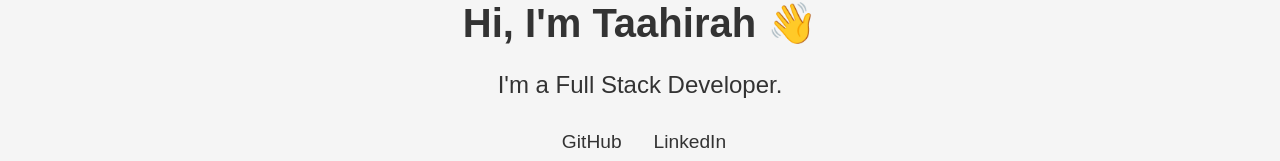
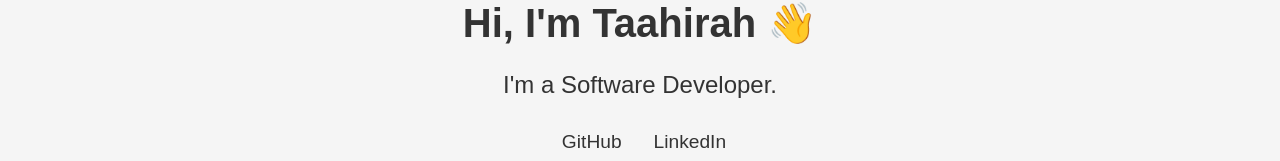
Before and after one commit to Engineernoob/Personal-Portfolio, a React (Vite) app: page / in a window 1280 px wide. Shown: the part 449-610 px from the top of the page. Built offline with nearby package versions, Linux system fonts and the light colour scheme.

Commit message:
updating hero section

```diff
--- a/src/Components/HeroSection.jsx
+++ b/src/Components/HeroSection.jsx
@@ -7,7 +7,7 @@ const Hero = () => {
       <div className="hero-content">
         <img src={profilePic} alt="Profile" className="profile-pic" />
         <h1>Hi, I'm Taahirah <span role="img" aria-label="wave">👋</span></h1>
-        <p>I'm a Full Stack Developer.</p>
+        <p>I'm a Software Developer.</p>
         <ul className="social-links">
           <li>
             <a href="https://github.com/your-github" target="_blank" rel="noopener noreferrer">
```
